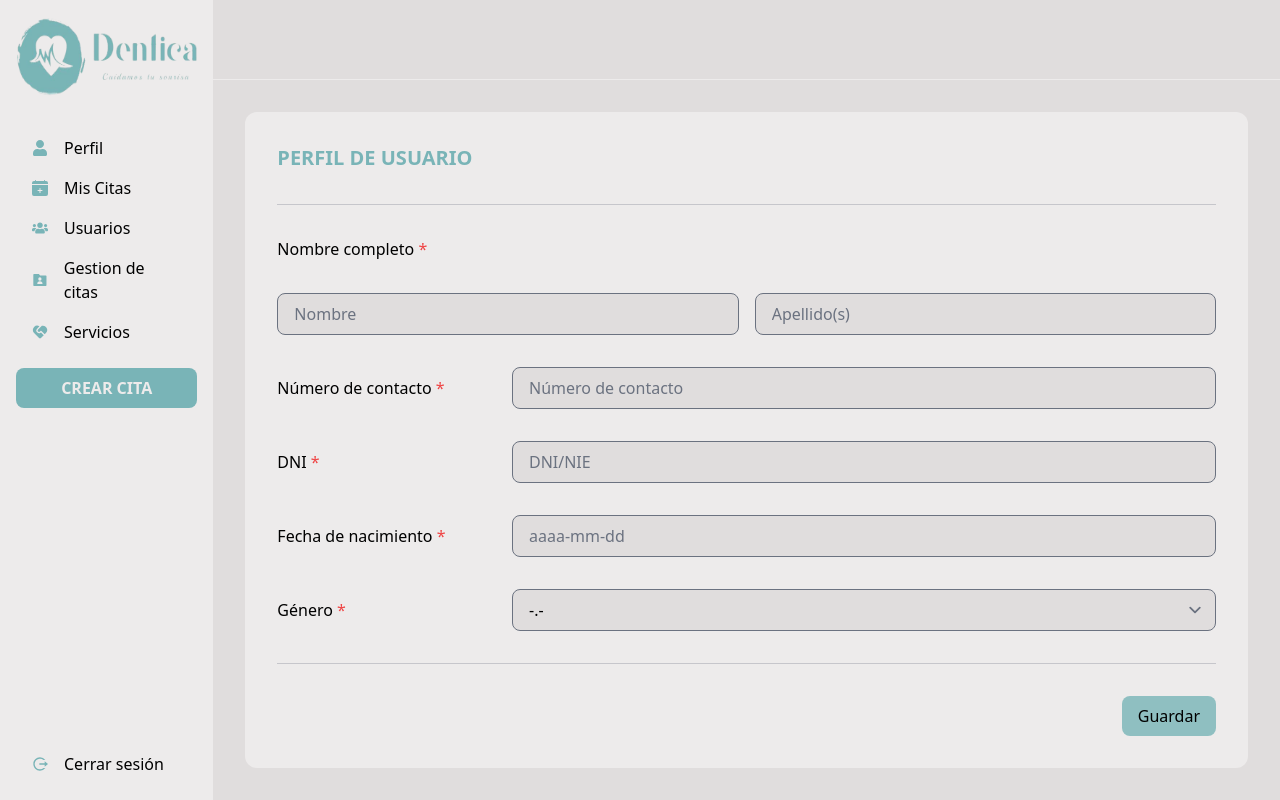
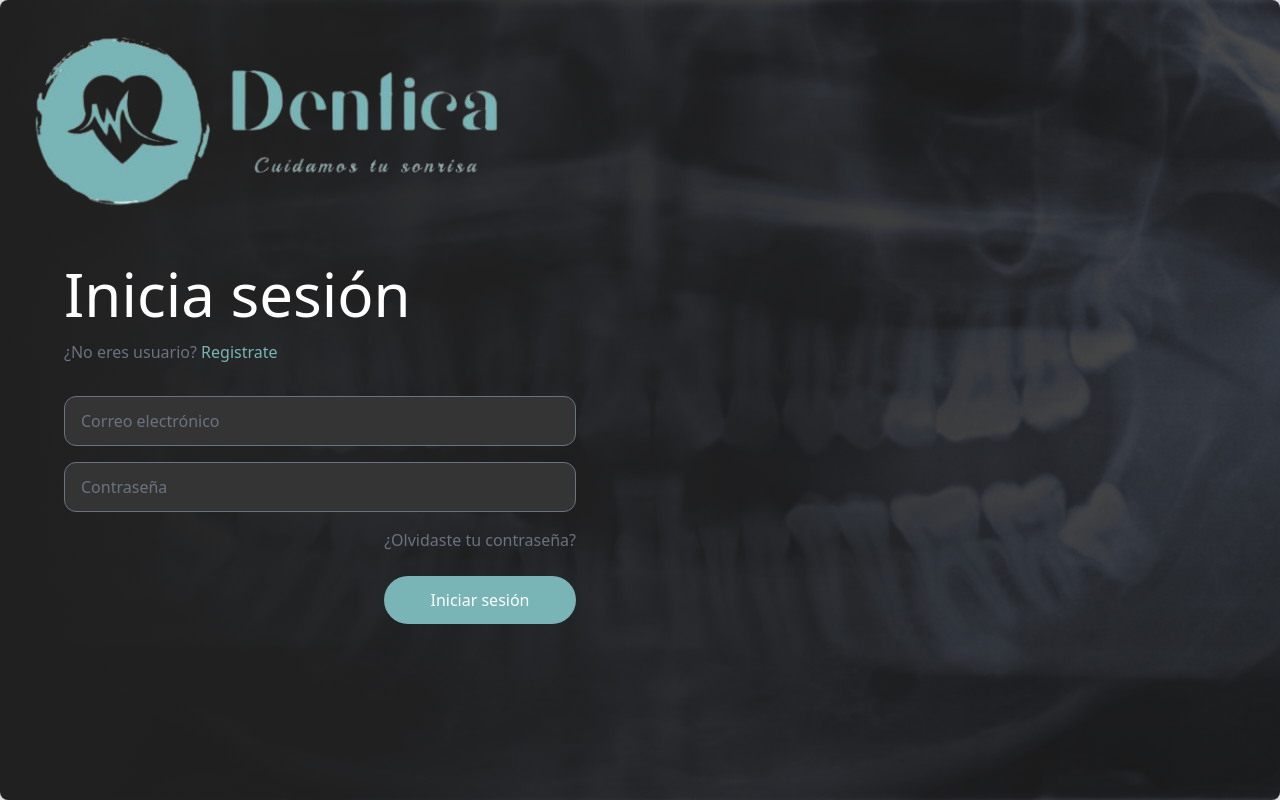
Before and after one commit to Orianig/dentalClinic, a React (Vite) app: page / in a window 1280 px wide. Built offline with nearby package versions, Linux system fonts and the light colour scheme.

Commit message:
refactor: change unnecesary code

```diff
--- a/src/pages/Login/Login.page.jsx
+++ b/src/pages/Login/Login.page.jsx
@@ -49,8 +49,8 @@
       .then((result) => {
         console.log(user);
         // console.log("Respuesta de inicio de sesión recibida:", result);
-        setToken(result);// guarda mi token ==> setTOKEN
-        console.log(token)
+        setToken(result); // guarda mi token ==> setTOKEN
+        console.log(token);
       })
       .catch((error) => {
         // console.error("Error en el inicio de sesión:", error);
@@ -72,14 +72,13 @@
           name: decoded.name,
           lastName: decoded.lastName,
         })
-
       );
       toast.success("Bienvenido " + decoded.name);
       setTimeout(() => {
-        navigate("/");
+        navigate("/layout");
       }, 1000);
     }
-    console.log(token)
+    console.log(token);
   }, [token, dispatch, navigate]);
 
   return (
--- a/src/pages/Register/Register.page.jsx
+++ b/src/pages/Register/Register.page.jsx
@@ -38,7 +38,7 @@
         // console.log("Registro exitoso:", result);
         toast.success(user.name + " te haz registrado con exito");
         setTimeout(() => {
-          navigate("/login");
+          navigate("/");
         }, 2000);
       })
       .catch((error) => {
--- a/src/routers/app.router.jsx
+++ b/src/routers/app.router.jsx
@@ -20,9 +20,9 @@
     la lógica de enrutado este en un solo lugar */
     <BrowserRouter>
       <Routes>
-        <Route path="/login" element={<Login />} />
+        <Route path="/" element={<Login />} />
         <Route path="/register" element={<Register />} />
-        <Route path="/" element={<LayoutAdmin />}>
+        <Route path="/layout" element={<LayoutAdmin />}>
           <Route index element={<Profile />} />
           <Route path="appointments" element={<Appointments />} />
           <Route path="newAppointment" element={<NewAppointment />} />
```
Also changed, not shown: 7 other files (tests, documents, lock files or other folders).
